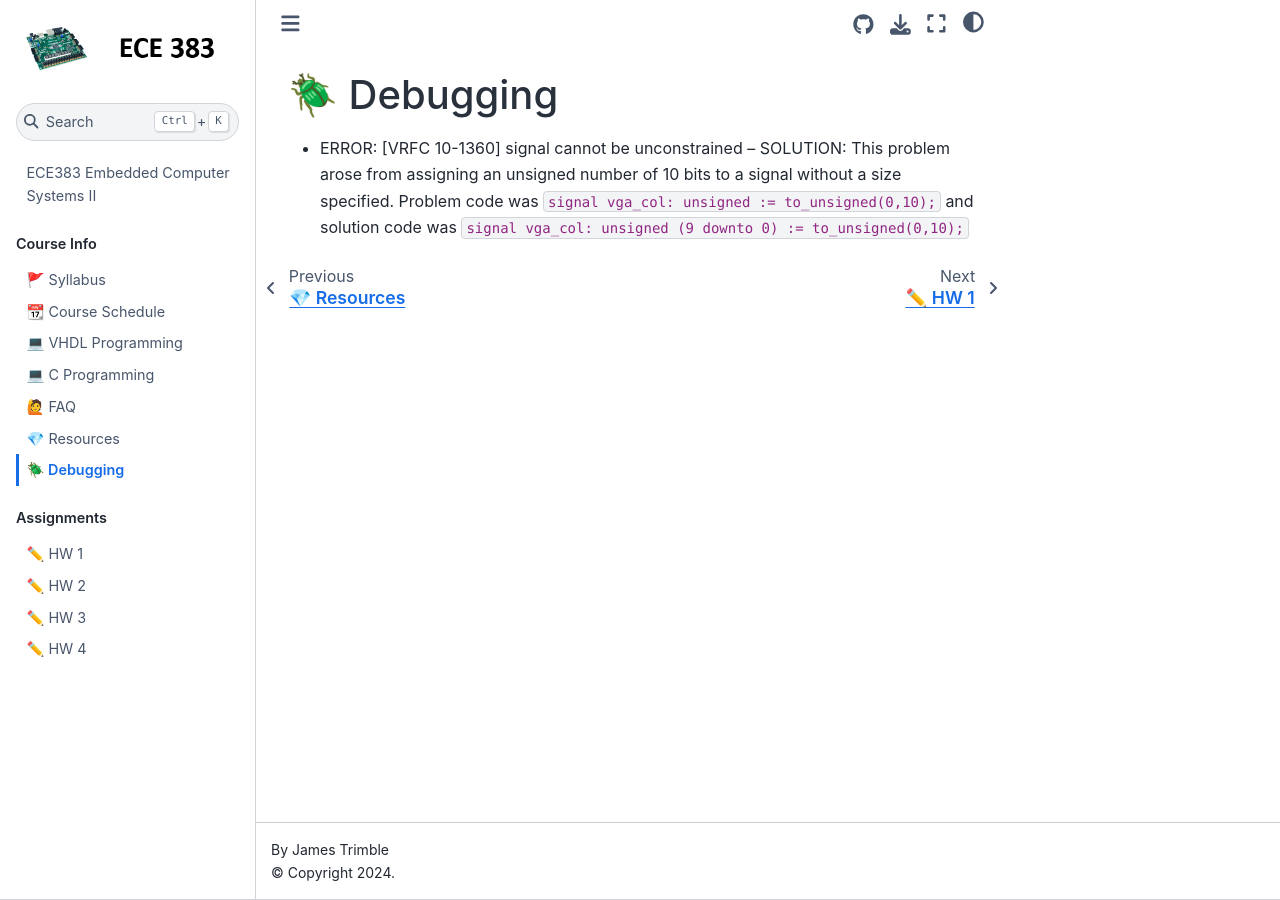
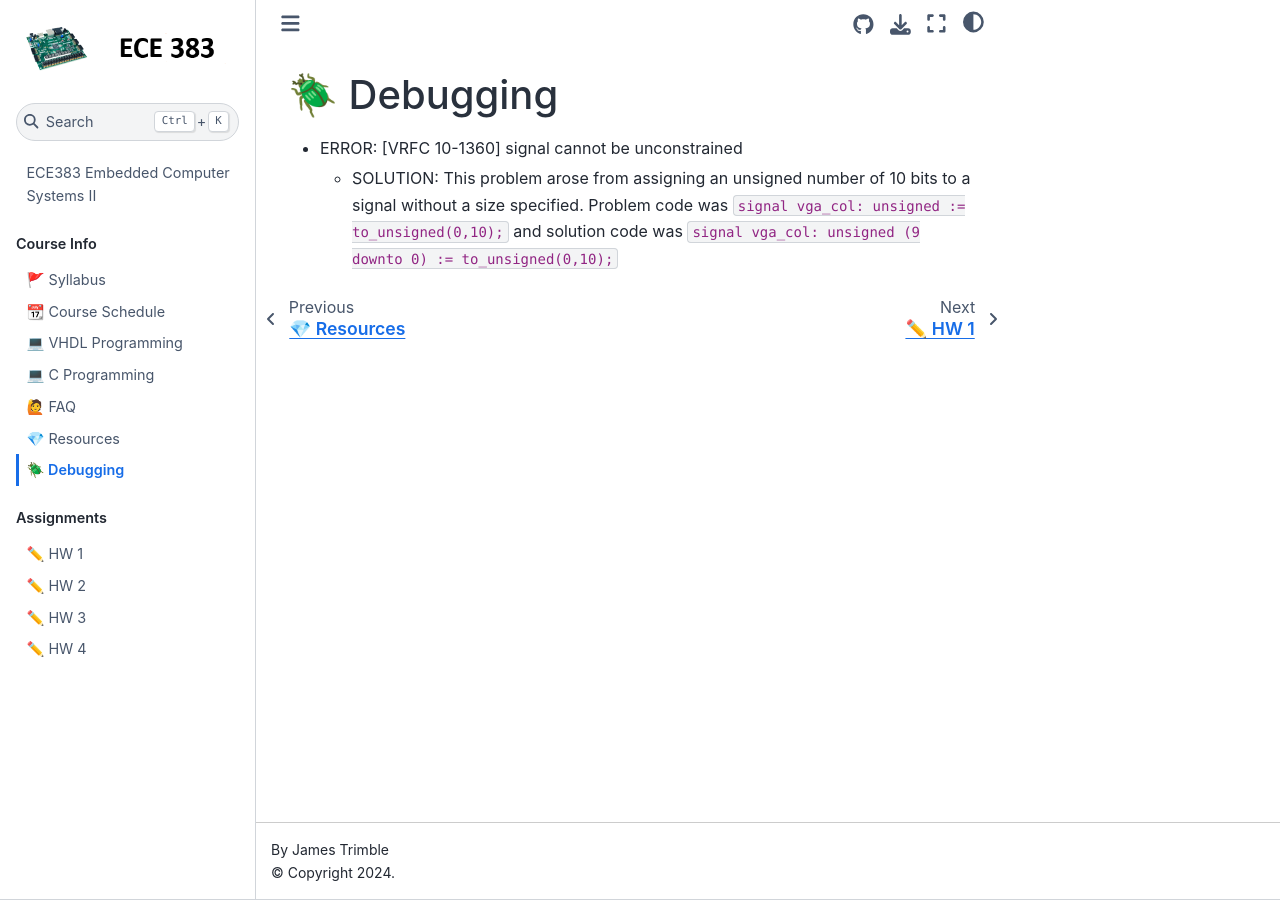
Before and after one commit to USAFA-ECE/ece383, a Jupyter Book: the page built from book/debugging.md, in a window 1280 px wide. Built offline with Jupyter Book 1.0.4 settings and Sphinx 7.4.7 and the Sphinx Book theme 1.1.4, drawn with Linux system fonts in a browser that asks for light colours; pages that are not in the unit, such as notebooks, are missing from menus; some of the changed lines change nothing that is shown.

Commit message:
Update debugging.md

```diff
--- a/book/debugging.md
+++ b/book/debugging.md
@@ -1,5 +1,5 @@
 # 🪲 Debugging
 
 - ERROR: [VRFC 10-1360] signal cannot be unconstrained
--- SOLUTION: This problem arose from assigning an unsigned number of 10 bits to a signal without a size specified.
+  - SOLUTION: This problem arose from assigning an unsigned number of 10 bits to a signal without a size specified.
   Problem code was `signal vga_col: unsigned := to_unsigned(0,10);` and solution code was `signal vga_col: unsigned (9 downto 0) := to_unsigned(0,10);`
```
